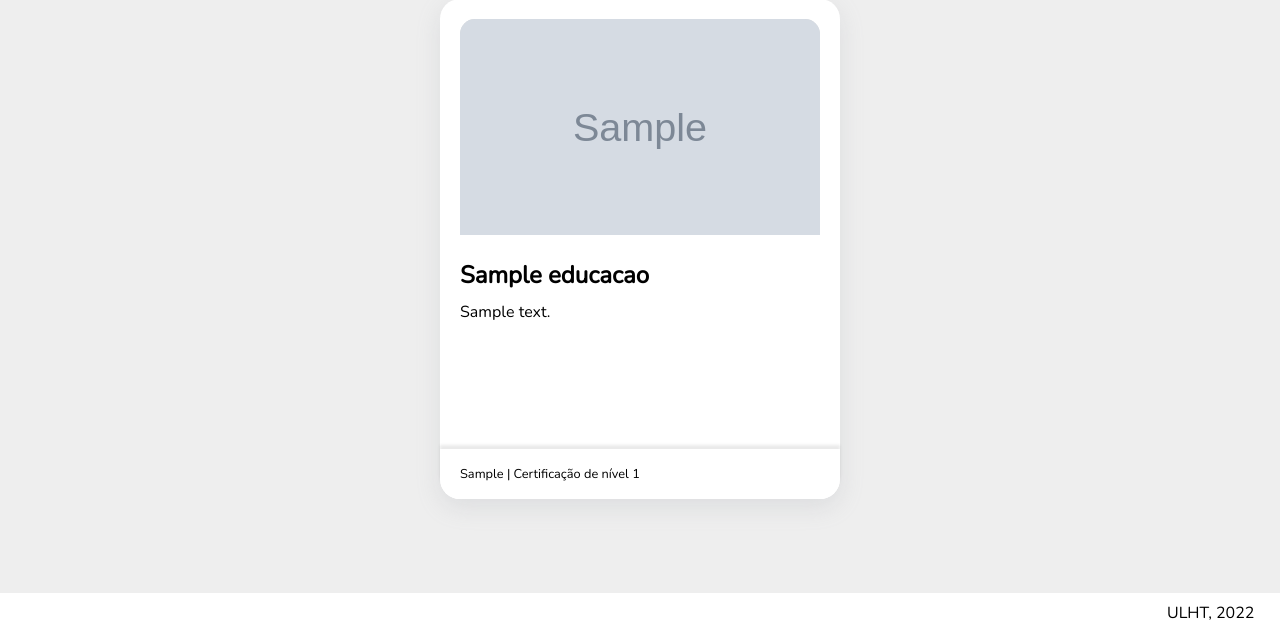
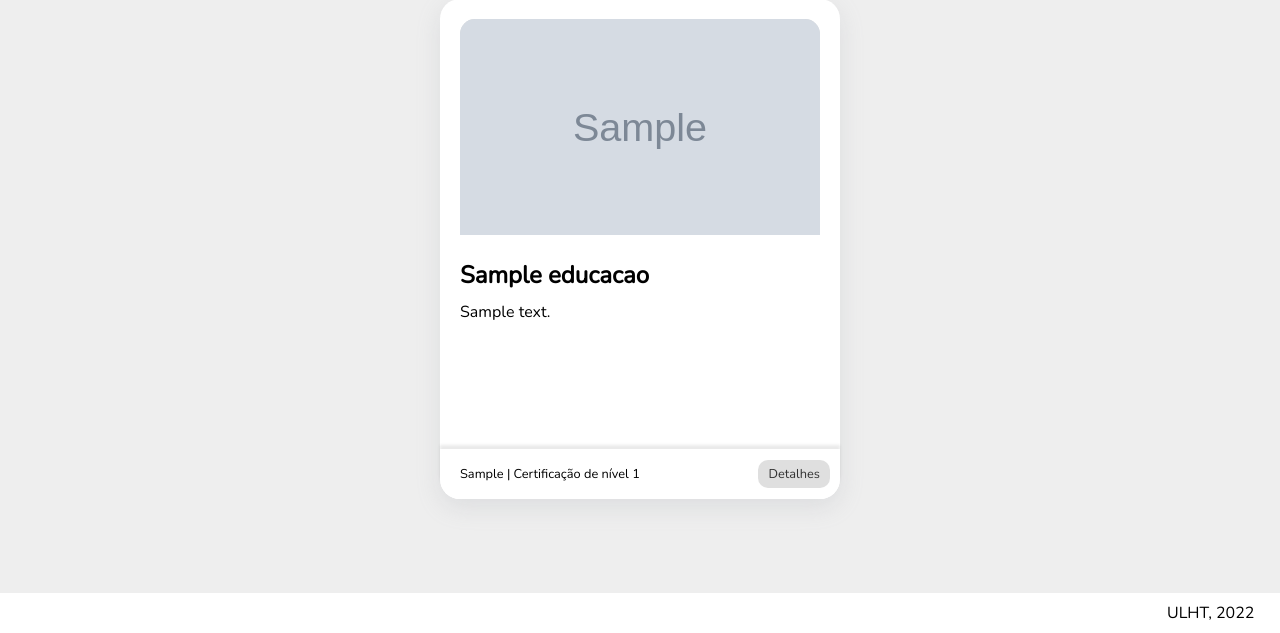
Before and after one commit to rodrigo-22004275/portfolio, a Django app: page /aboutme in a window 1280 px wide. Shown: the part 945-1578 px from the top of the page. Run offline with Django 4.2, Linux system fonts and the light colour scheme; tables that the repository leaves empty hold one stand-in row (values such as "Sample post"); grey boxes marked "Sample" are stand-in pictures; parts of the project's set-up code (start-up, migrations or seed data) failed here and were passed over.

```diff
--- a/portfolio/templates/portfolio/sobremim.html
+++ b/portfolio/templates/portfolio/sobremim.html
@@ -50,6 +50,9 @@
                 </div>
                 <div class="author">
                     <p>{{ escola.anos }} | Certificação de nível {{ escola.certificacaoNivel }}</p>
+                    {% if post.link != '' %}
+                        <a href="{{ post.link }}">Detalhes</a>
+                    {% endif %}
                 </div>
             </article>
         {% endfor %}
```
